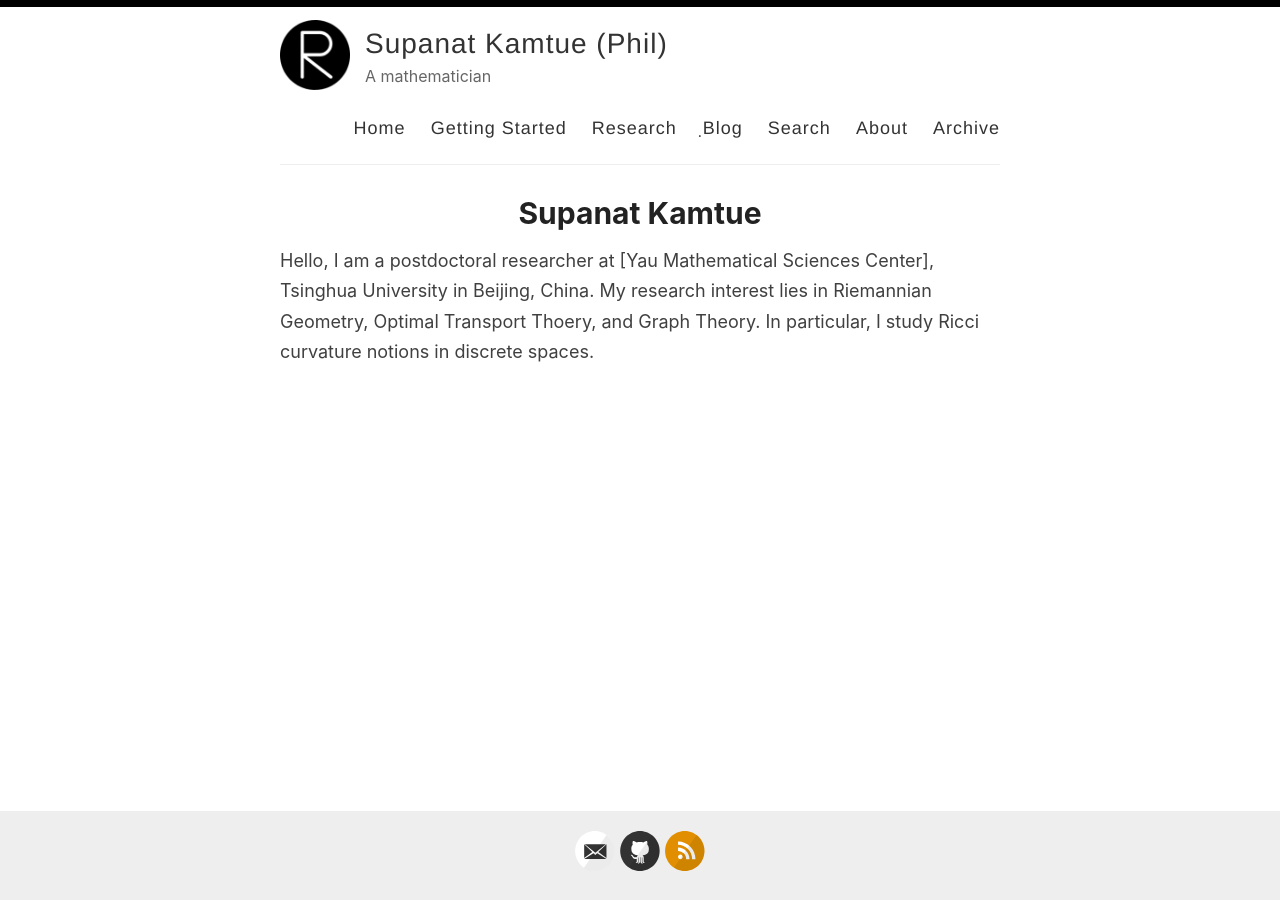
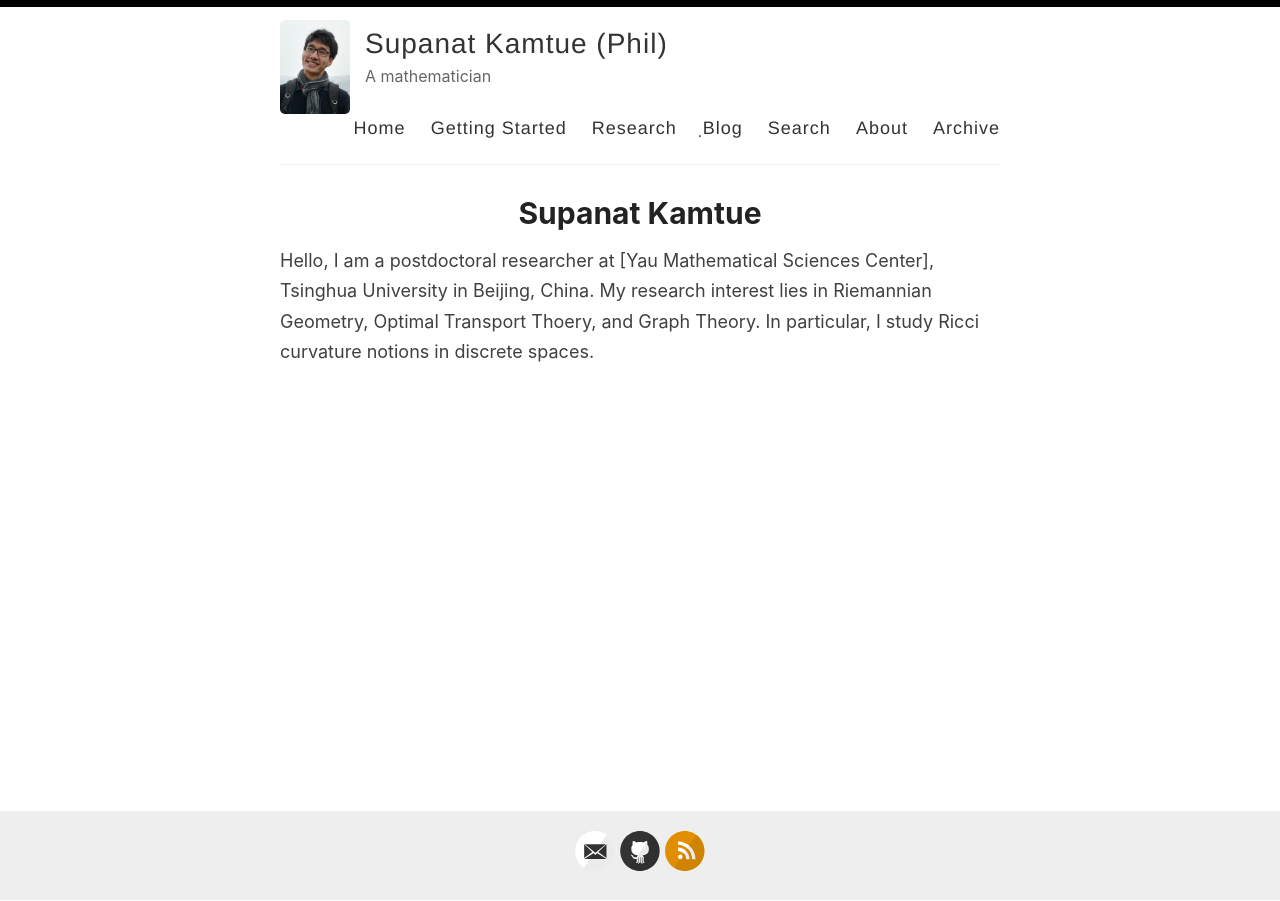
Before and after one commit to skamtue/rev-back, a Jekyll site: the page built from index.html, in a window 1280 px wide. Built offline with Jekyll 4.4.1, drawn with Linux system fonts in a browser that asks for light colours; the list of posts is cut into pages by our own code.

Commit message:
Update _config.yml

```diff
--- a/_config.yml
+++ b/_config.yml
@@ -12,7 +12,7 @@ author: Phil Kamtue
 description: A mathematician
 
 # URL of your avatar or profile pic (you could use your GitHub profile pic)
-avatar: /images/reverie.png
+avatar: /images/sk_profpic.jpg
 
 #
 # Flags below are optional
```
